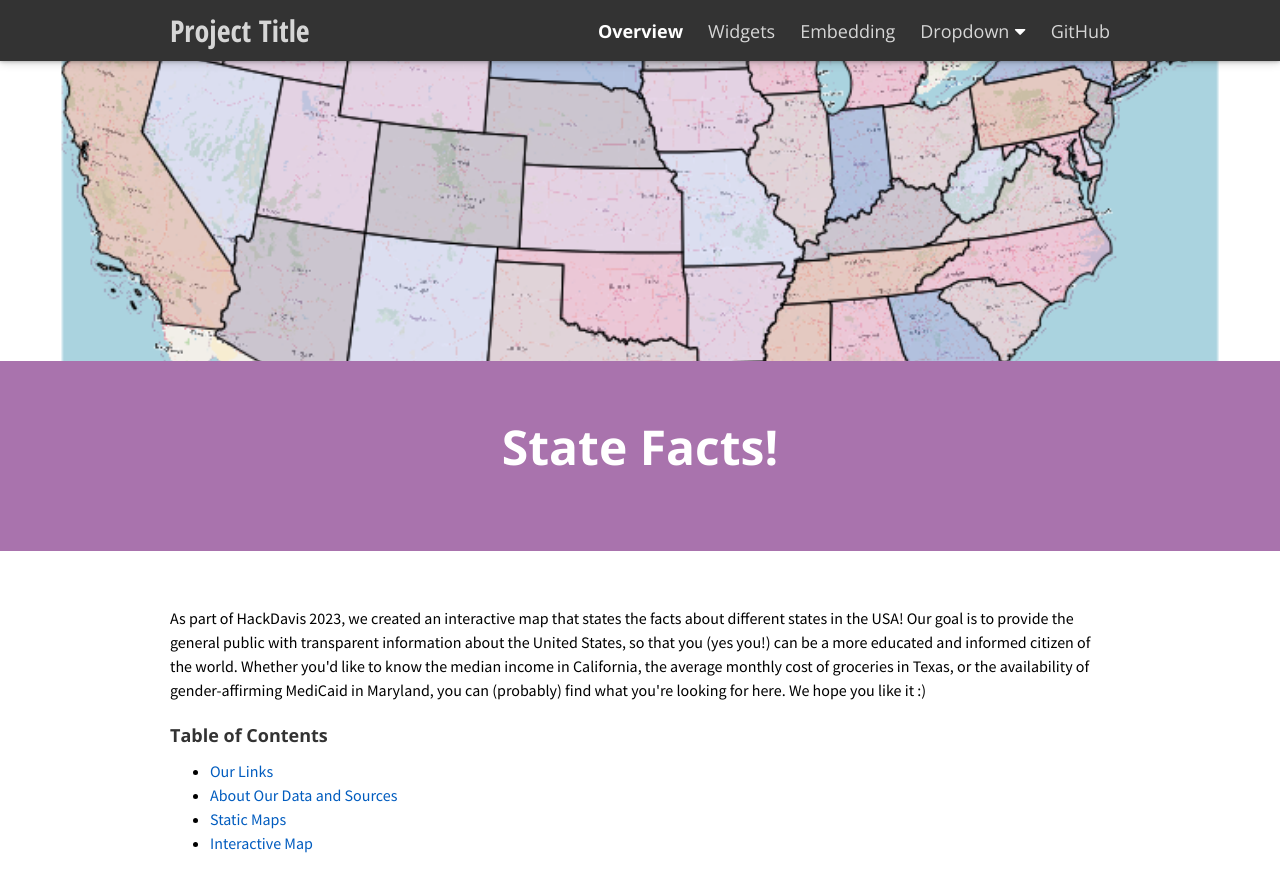
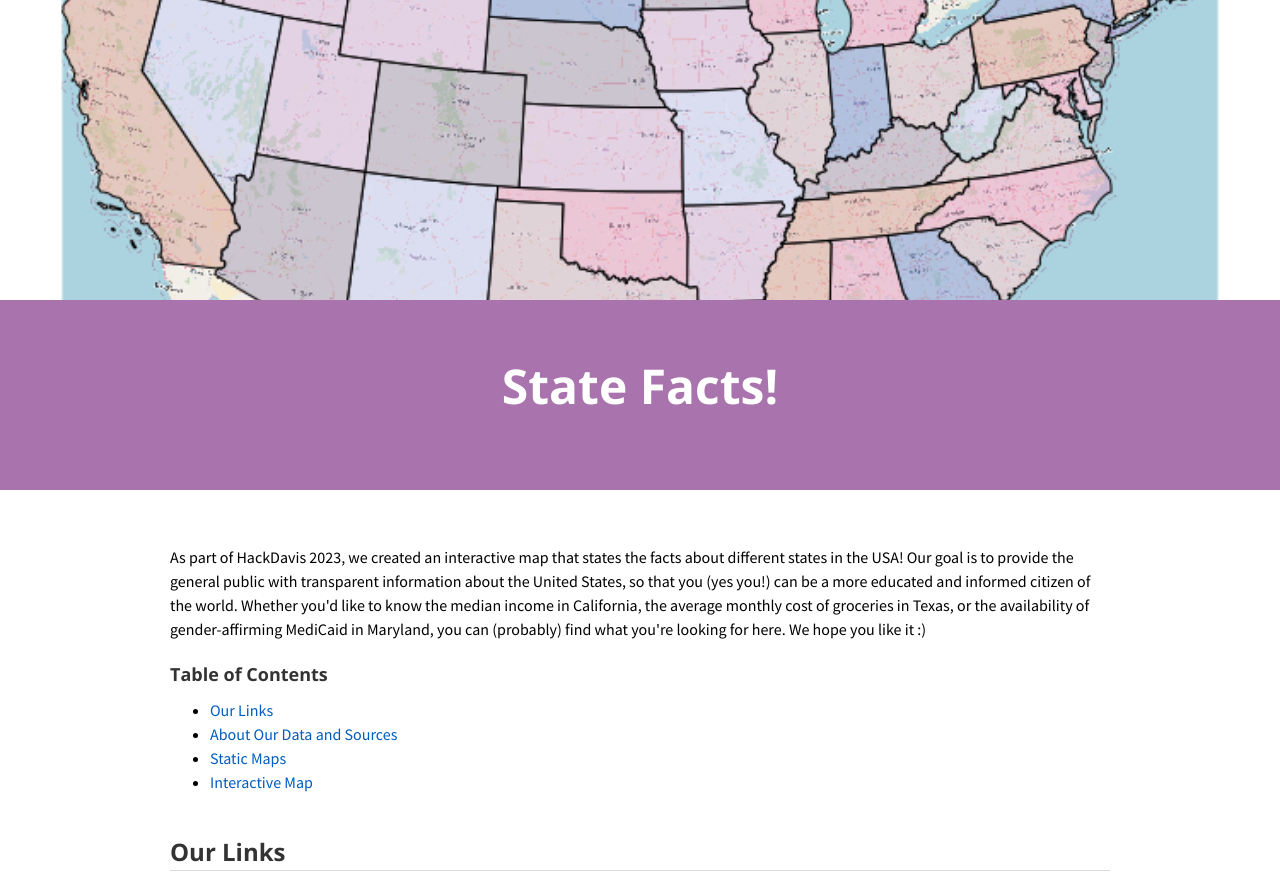
Before and after one commit to kyraliu1/kyraliu1.github.io, a plain HTML site: page index.html in a window 1280 px wide. Shown: the top 874 px of the page. Drawn offline with nearby package versions, Linux system fonts and the light colour scheme.

Commit message:
fixed menu bar

```diff
--- a/index.html
+++ b/index.html
@@ -24,7 +24,7 @@
 </head>
 
 <body>
-  <div class="menu-container"></div>
+
   <div class="content-container">
     <!-------------------------------------------------------------------------------------------->
     <!--Start Header-->
```
